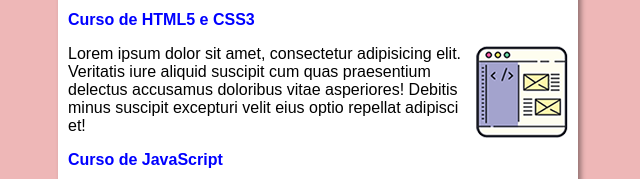
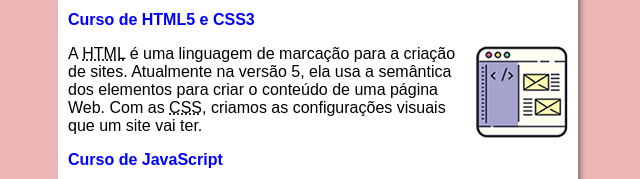
Before and after one commit to RomaniniGabriel/ProjetoSite, a plain HTML site: page index.html in a window 1280 px wide. Shown: the part 143-322 px from the top of the page, without its empty margins (322-962 px from the left). Drawn offline with Linux system fonts and the light colour scheme.

Commit message:
Update index.html

```diff
--- a/index.html
+++ b/index.html
@@ -16,7 +16,7 @@
         <article>
             <h2>Curso de HTML5 e CSS3</h2>
             <img class="lado" src="Imagens/curso-html-css.png" alt="Curso HTML">
-            <p>Lorem ipsum dolor sit amet, consectetur adipisicing elit. Veritatis iure aliquid suscipit cum quas praesentium delectus accusamus doloribus vitae asperiores! Debitis minus suscipit excepturi velit eius optio repellat adipisci et!</p>
+            <p>A <abbr title="HyperText Markup Language">HTML</abbr> é uma linguagem de marcação para a criação de sites. Atualmente na versão 5, ela usa a semântica dos elementos para criar o conteúdo de uma página Web. Com as <abbr title="Cascading Style Sheets">CSS</abbr>, criamos as configurações visuais que um site vai ter.</p>
         </article>
         <article>
             <h2>Curso de JavaScript</h2>
```
